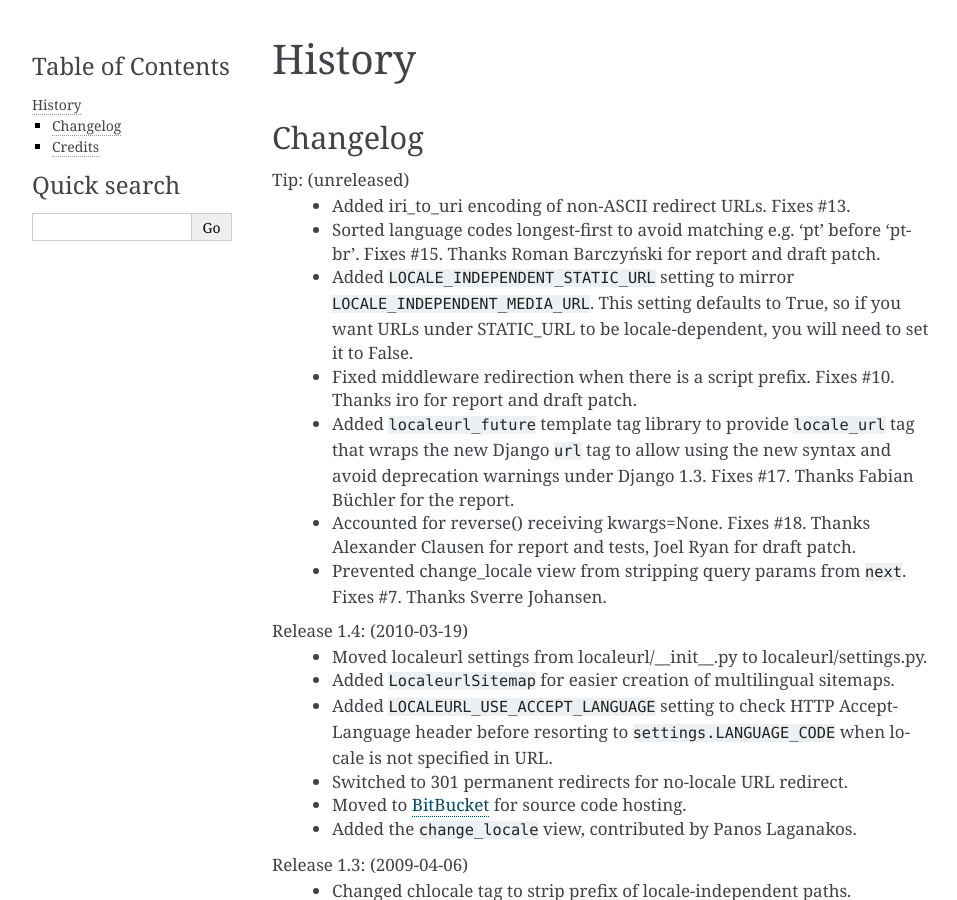
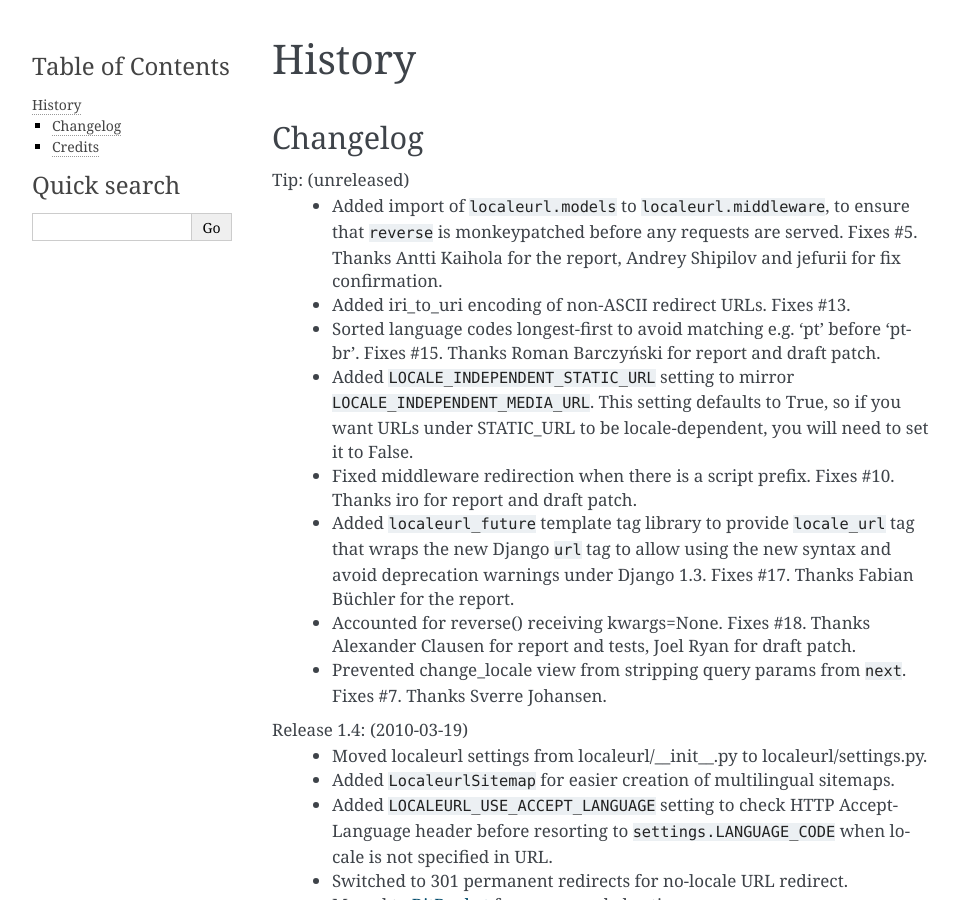
Before and after one commit to carljm/django-localeurl, a Sphinx documentation site: the page built from docs/history.rst, in a window 1280 px wide and 900 px high. Shown: the whole window, without its empty margins (148-1105 px from the left). Built offline with Sphinx 7.4.7, drawn with Linux system fonts in a browser that asks for light colours.

Commit message:
Added import of localeurl.models in localeurl.middleware to ensure reverse is patched soon enough. Fixes #5.

```diff
--- a/docs/history.rst
+++ b/docs/history.rst
@@ -6,6 +6,10 @@ Changelog
 ---------
 
 Tip: (unreleased)
+  * Added import of ``localeurl.models`` to ``localeurl.middleware``, to ensure
+    that ``reverse`` is monkeypatched before any requests are
+    served. Fixes #5. Thanks Antti Kaihola for the report, Andrey Shipilov and
+    jefurii for fix confirmation.
   * Added iri_to_uri encoding of non-ASCII redirect URLs. Fixes #13.
   * Sorted language codes longest-first to avoid matching e.g. 'pt' before
     'pt-br'. Fixes #15. Thanks Roman Barczyński for report and draft patch.
```
Also changed, not shown: 1 other file.
